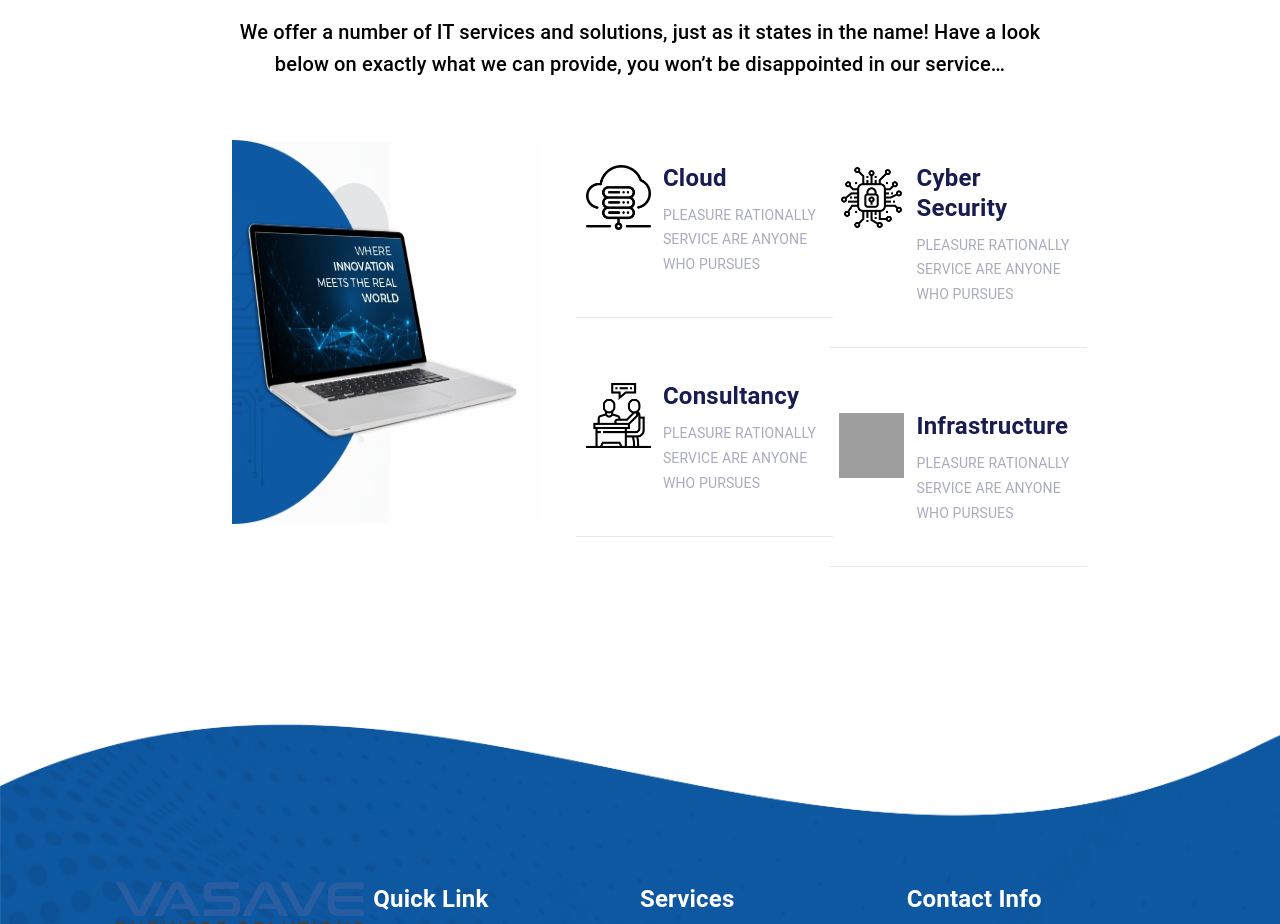
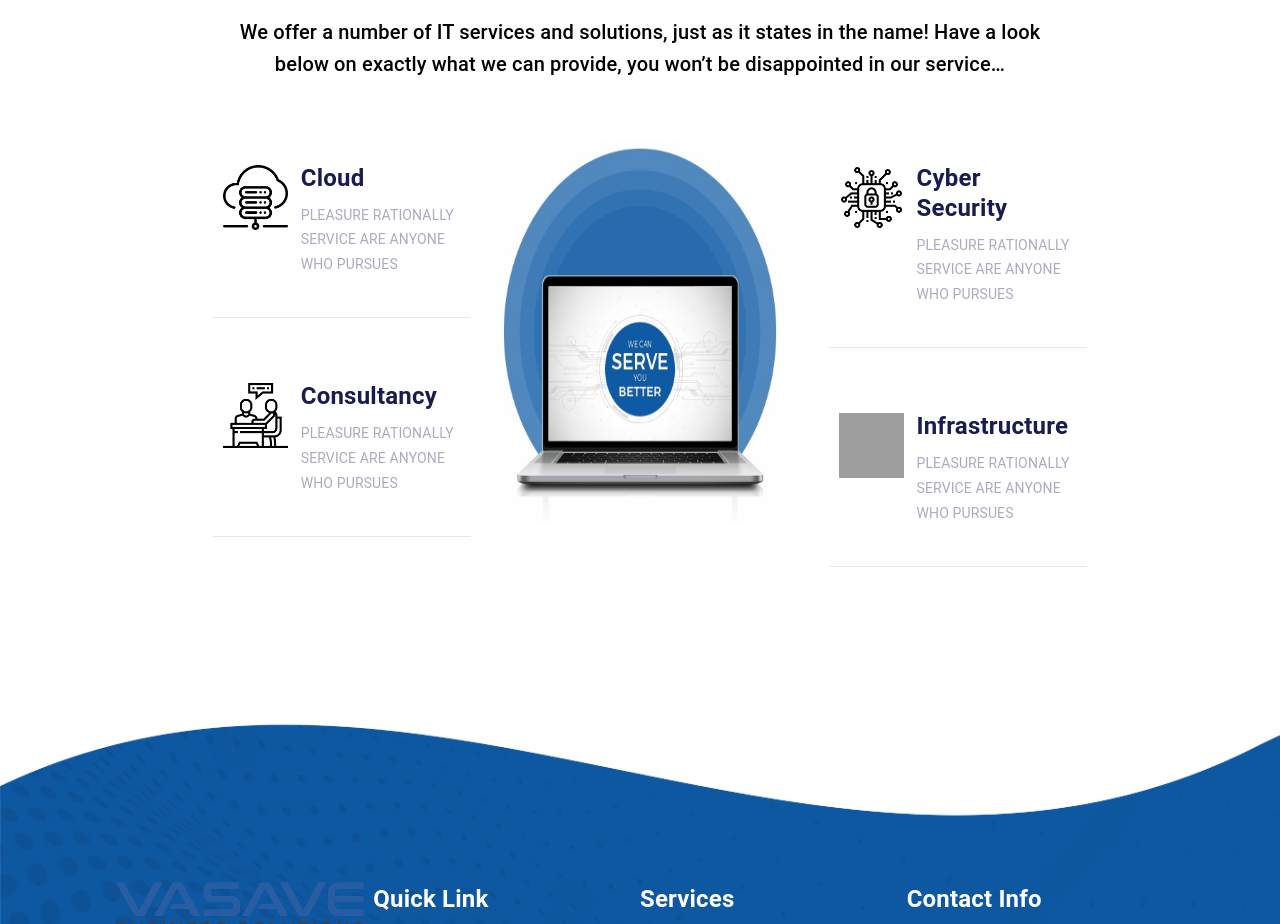
Before and after one commit to poojan411/vasave, a React (Create React App) app: page / in a window 1280 px wide. Shown: the part 2260-3184 px from the top of the page. Built offline with nearby package versions, Linux system fonts and the light colour scheme; grey boxes are pictures that could not be loaded.

Commit message:
bug fixes in cyber essentials & cyber plus

```diff
--- a/src/components/ServicesCard.js
+++ b/src/components/ServicesCard.js
@@ -70,14 +70,6 @@ function ServicesCard(props) {
     // <Grid cotainer justifyContent="center">
     //   <Grid item lg={8}>
     <Grid container spacing={2}>
-      <Grid item lg={5} style={{ padding: "20px !important" }}>
-        <img
-          // src={require("../images/servicesImage.png")}
-          src={require("../images/test/service_image.png")}
-          alt="vasave business services"
-          style={{ width: "89%", height: "384px" }}
-        />
-      </Grid>
       <Grid item lg={3.5} style={{ padding: "20px !important" }}>
         {!_.isEmpty(servicesLeft) &&
           servicesLeft.map((item, index) => {
@@ -93,6 +85,14 @@ function ServicesCard(props) {
               />
             );
           })}
+      </Grid>
+      <Grid item lg={5} style={{ padding: "20px !important" }}>
+        <img
+          // src={require("../images/servicesImage.png")}
+          src={require("../images/test/services/Service_Image432x400px.jpg")}
+          alt="vasave business services"
+          style={{ width: "89%", height: "384px" }}
+        />
       </Grid>
       <Grid item lg={3.5} style={{ padding: "20px !important" }}>
         {!_.isEmpty(servicesRight) &&
--- a/src/screens/CyberEssential.js
+++ b/src/screens/CyberEssential.js
@@ -34,7 +34,7 @@ function CyberEssential(props) {
   return (
     <div>
       <Header headerData={headerOptions} />
-      <TitleCard title="Cyber Essential" />
+      <TitleCard title="Cyber Essential" screen="cyberEssential" />
       <Grid
         container
         justifyContent="center"
--- a/src/screens/CyberEssentialPlus.js
+++ b/src/screens/CyberEssentialPlus.js
@@ -34,7 +34,7 @@ function CyberEssentialPlus(props) {
   return (
     <div>
       <Header headerData={headerOptions} />
-      <TitleCard title="Cyber Essential Plus" />
+      <TitleCard title="Cyber Essential Plus" screen="cyberEssentialPlus" />
       <Grid
         container
         justifyContent="center"
```
Also changed, not shown: src/images/test/services/Service_Image432x400px.jpg (renamed from src/images/test/services/Service Image 432x400px.jpg).
